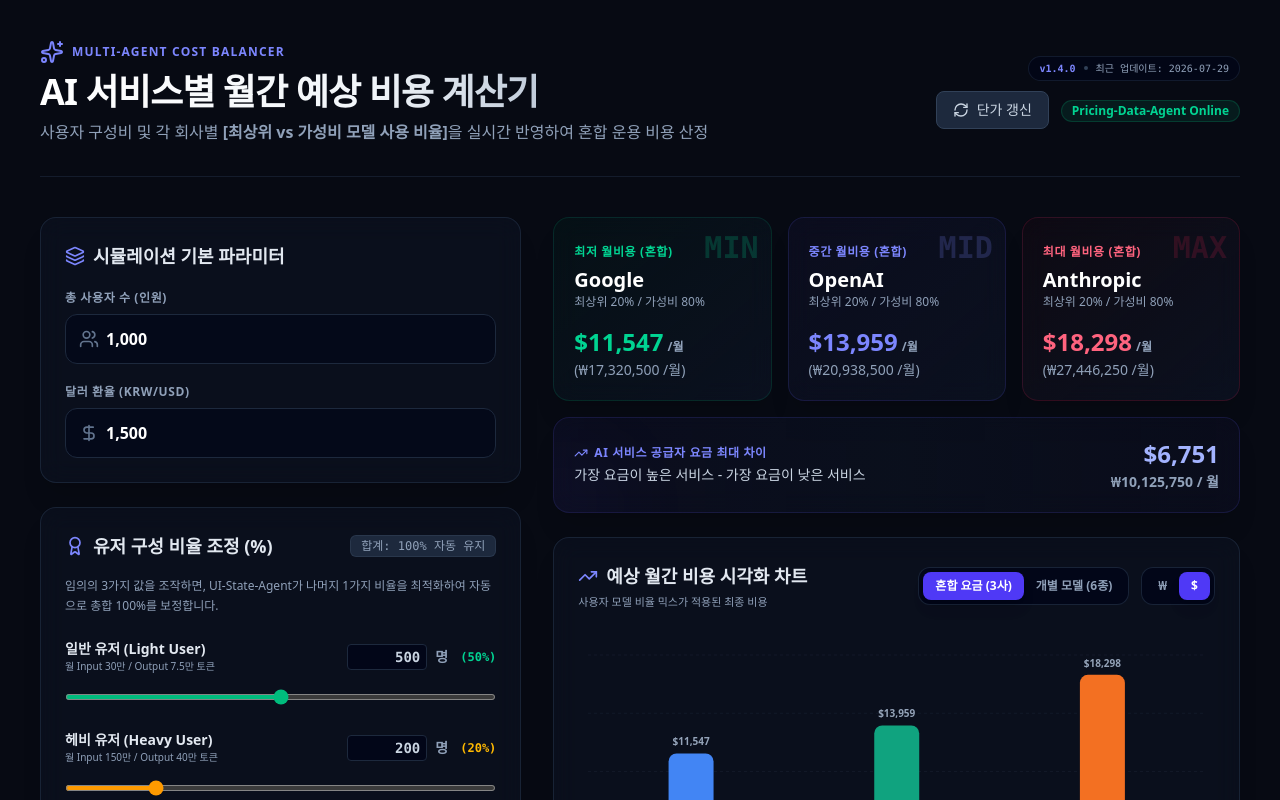
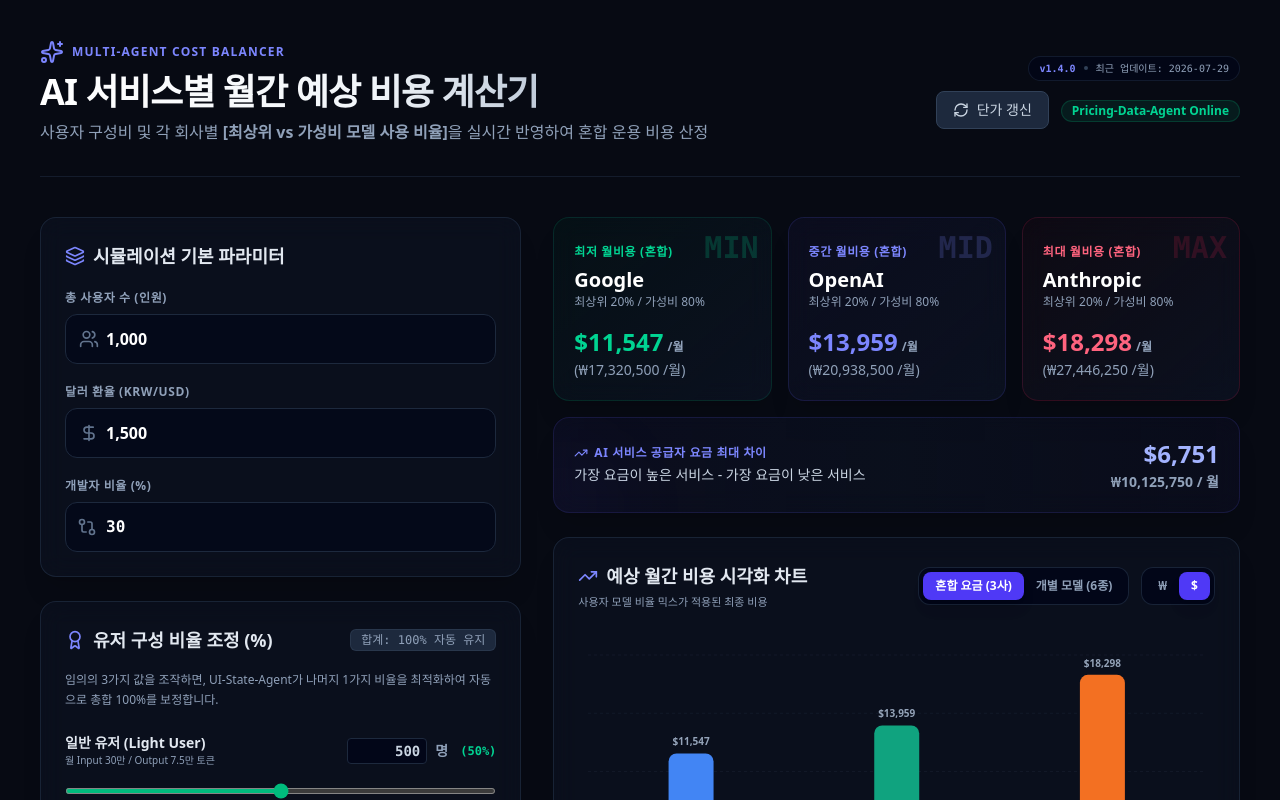
Before and after one commit to yourjp/ai_cost_simulator, a Next.js app: page / in a window 1280 px wide. Shown: the top 800 px of the page. Built offline with nearby package versions, Linux system fonts and the light colour scheme.

Commit message:
feat: add developer ratio macro input and sync logic

```diff
--- a/next.config.ts
+++ b/next.config.ts
@@ -2,7 +2,7 @@
 
 const nextConfig: NextConfig = {
   output: "export",
-  basePath: "/ai_cost_simulator",
+  basePath: process.env.GITHUB_ACTIONS ? "/ai_cost_simulator" : "",
   images: {
     unoptimized: true, // Required for static export
   },
--- a/src/components/calculator/CalculatorDashboard.tsx
+++ b/src/components/calculator/CalculatorDashboard.tsx
@@ -22,6 +22,13 @@
     heavyDev: 10,
   });
   const [history, setHistory] = useState<UserType[]>(['light', 'heavy', 'stdDev', 'heavyDev']);
+
+  // Developer ratio state (sum of stdDev and heavyDev) and automatic synchronizer
+  const [developerRatio, setDeveloperRatio] = useState<number>(30);
+
+  useEffect(() => {
+    setDeveloperRatio(ratios.stdDev + ratios.heavyDev);
+  }, [ratios.stdDev, ratios.heavyDev]);
 
   // Model mix ratios state for 3 providers (High-tier vs Mid-tier blend)
   const [mixRatios, setMixRatios] = useState<ProviderMixState>({
@@ -85,6 +92,30 @@
     const { newRatios, newHistory } = agent.adjustRatios(ratios, type, targetPercent);
     setRatios(newRatios);
     setHistory(newHistory);
+  };
+
+  const handleDeveloperRatioChange = (value: number) => {
+    const val = Math.max(0, Math.min(100, value));
+    setDeveloperRatio(val);
+
+    const devTotal = val;
+    const nonDevTotal = 100 - val;
+
+    const currentDevSum = ratios.stdDev + ratios.heavyDev;
+    const currentNonDevSum = ratios.light + ratios.heavy;
+
+    const stdDevFactor = currentDevSum > 0 ? ratios.stdDev / currentDevSum : 0.67;
+    const lightFactor = currentNonDevSum > 0 ? ratios.light / currentNonDevSum : 0.71;
+
+    const newRatios = { ...ratios };
+
+    newRatios.stdDev = Math.round(devTotal * stdDevFactor);
+    newRatios.heavyDev = devTotal - newRatios.stdDev;
+
+    newRatios.light = Math.round(nonDevTotal * lightFactor);
+    newRatios.heavy = nonDevTotal - newRatios.light;
+
+    setRatios(newRatios);
   };
 
   const handleTokenUsageChange = (type: UserType, field: 'inputTokens' | 'outputTokens', value: number) => {
@@ -337,7 +368,7 @@
             </div>
 
             {/* Exchange Rate Input */}
-            <div>
+            <div className="mb-5">
               <label htmlFor="exchange-rate" className="block text-slate-400 text-xs font-semibold mb-2 uppercase tracking-wider">
                 달러 환율 (KRW/USD)
               </label>
@@ -351,6 +382,25 @@
                   value={formatComma(exchangeRate)}
                   onChange={(e) => setExchangeRate(Math.max(1, parseComma(e.target.value)))}
                   className="block w-full pl-10 pr-4 py-3 bg-slate-950/60 border border-slate-800 rounded-xl text-white placeholder-slate-600 focus:outline-none focus:ring-2 focus:ring-indigo-500/50 focus:border-indigo-500 transition-all font-semibold"
+                />
+              </div>
+            </div>
+
+            {/* Developer Ratio Input (Added) */}
+            <div>
+              <label htmlFor="developer-ratio" className="block text-slate-400 text-xs font-semibold mb-2 uppercase tracking-wider">
+                개발자 비율 (%)
+              </label>
+              <div className="relative">
+                <div className="absolute inset-y-0 left-0 pl-3 flex items-center pointer-events-none">
+                  <GitCompare className="h-5 w-5 text-slate-500" />
+                </div>
+                <input
+                  id="developer-ratio"
+                  type="text"
+                  value={formatComma(developerRatio)}
+                  onChange={(e) => handleDeveloperRatioChange(parseComma(e.target.value))}
+                  className="block w-full pl-10 pr-4 py-3 bg-slate-950/60 border border-slate-800 rounded-xl text-white placeholder-slate-600 focus:outline-none focus:ring-2 focus:ring-indigo-500/50 focus:border-indigo-500 transition-all font-semibold font-mono"
                 />
               </div>
             </div>
```
Also changed, not shown: 1 other file (tests, documents, lock files or other folders).
